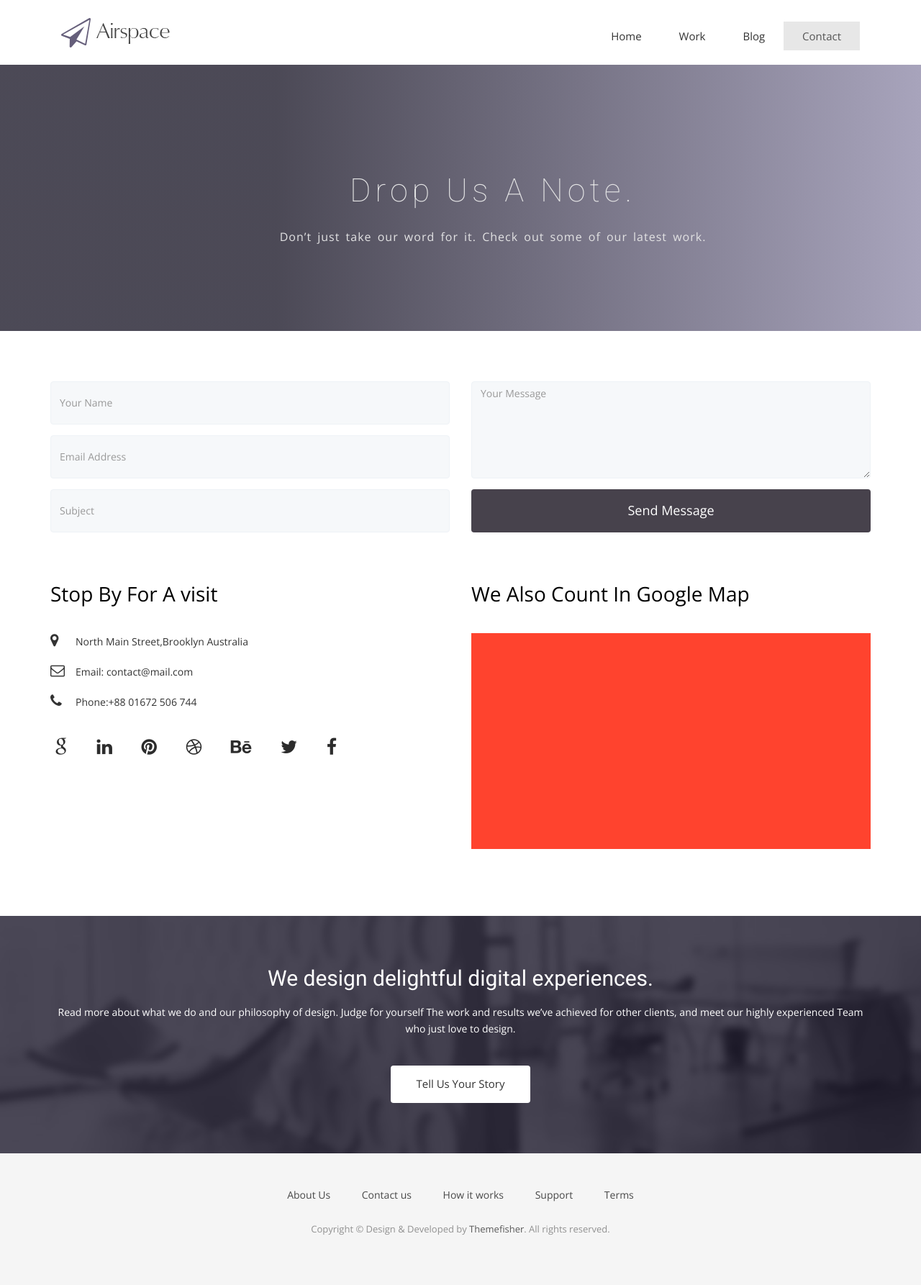
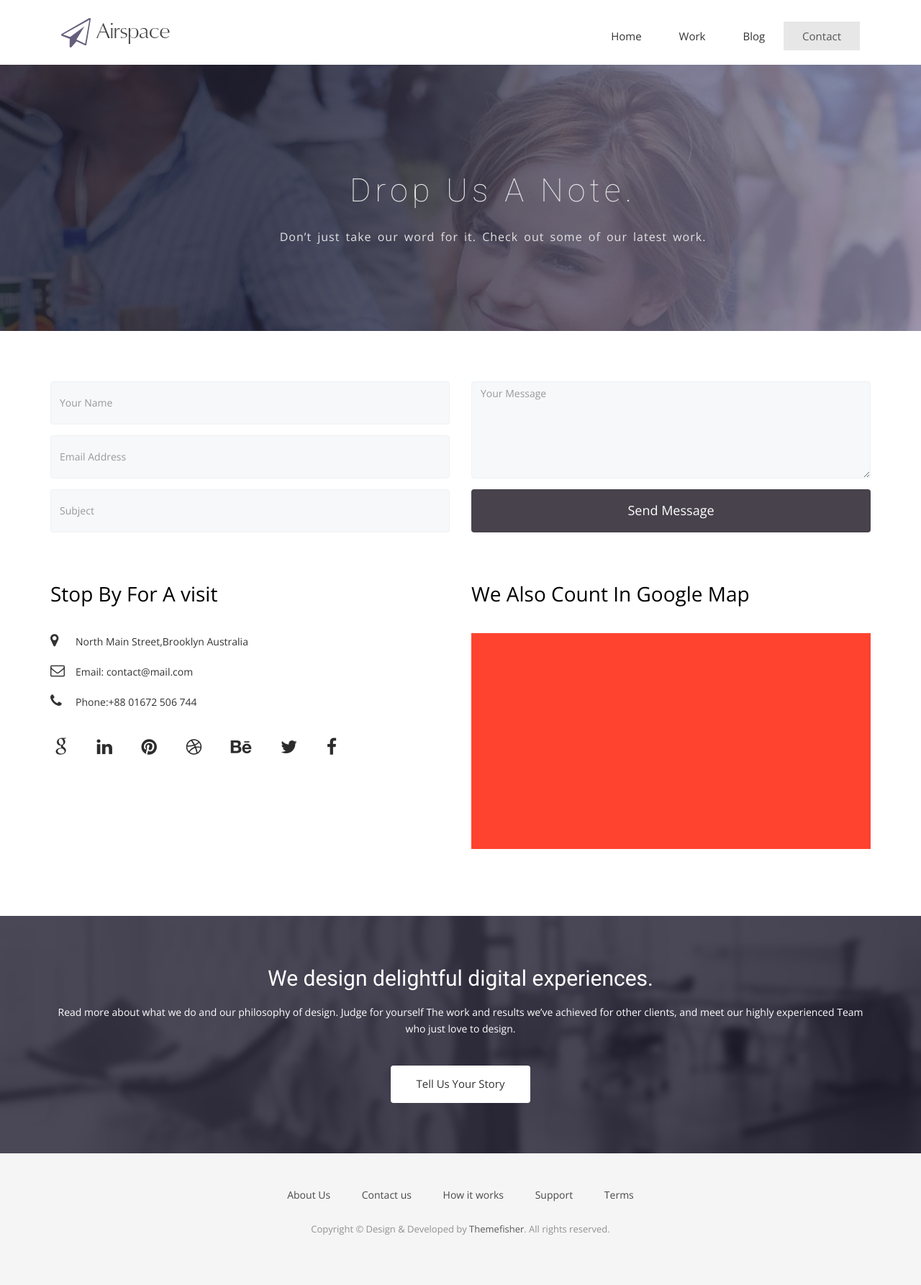
Before and after one commit to mahafuzur/airspace, a Jekyll site: the page built from contact.html, in a window 1280 px wide. Shown: the whole page at 72% size. Built offline with Jekyll 4.4.1, drawn with Linux system fonts in a browser that asks for light colours; nearby versions of some CDN libraries; some web fonts are replaced; comment, search, counter and statistics services are not loaded.

Commit message:
update slider

```diff
--- a/_includes/slider.html
+++ b/_includes/slider.html
@@ -1,5 +1,5 @@
 <!-- Slider Start -->
-<section id="{{ include.id }}" style="background-image: url({{site.baseurl}}{{page.sliderBackground}})">
+<section id="{{ include.id }}" style="background-image: url({{page.sliderBackground}})">
   <div class="container">
     <div class="row">
       {% if page.title == 'Home'%}
--- a/blog/index.html
+++ b/blog/index.html
@@ -1,7 +1,7 @@
 ---
 layout: default
 title: 'Blog'
-sliderBackground: "url('../img/slider-bg.jpg')"
+sliderBackground: '/img/slider-bg.jpg'
 sliderTitle: "Share your article"
 sliderDescription: "What you know, Share with as and others"
 ---
--- a/contact.html
+++ b/contact.html
@@ -1,7 +1,7 @@
 ---
 layout: default
 title: 'Contact'
-sliderBackground: "url('/img/slider-bg3.jpg')"
+sliderBackground: '/img/slider-bg3.jpg'
 sliderTitle: "Drop Us A Note."
 sliderDescription: "Don’t just take our word for it. Check out some of our latest work."
 ---
--- a/index.html
+++ b/index.html
@@ -1,7 +1,7 @@
 ---
 layout: default
 title: 'Home'
-sliderBackground: "/img/slider-bg.jpg"
+sliderBackground: '/img/slider-bg.jpg'
 sliderTitle: "A DIGITAL MARKETING &#38; <br> DESIGN AGENCY"
 sliderDescription: "We love the Web and the work we do.We work closely with our </br> clients to deliver the best possible solutions for their needs"
 ---
--- a/work.html
+++ b/work.html
@@ -1,7 +1,7 @@
 ---
 layout: default
 title: 'Work'
-sliderBackground: "url('/img/slider-bg2.jpg')"
+sliderBackground: '/img/slider-bg2.jpg'
 sliderTitle: "Just some of our latest projects."
 sliderDescription: "Don’t just take our word for it. Check out some of our latest work."
 ---
```
